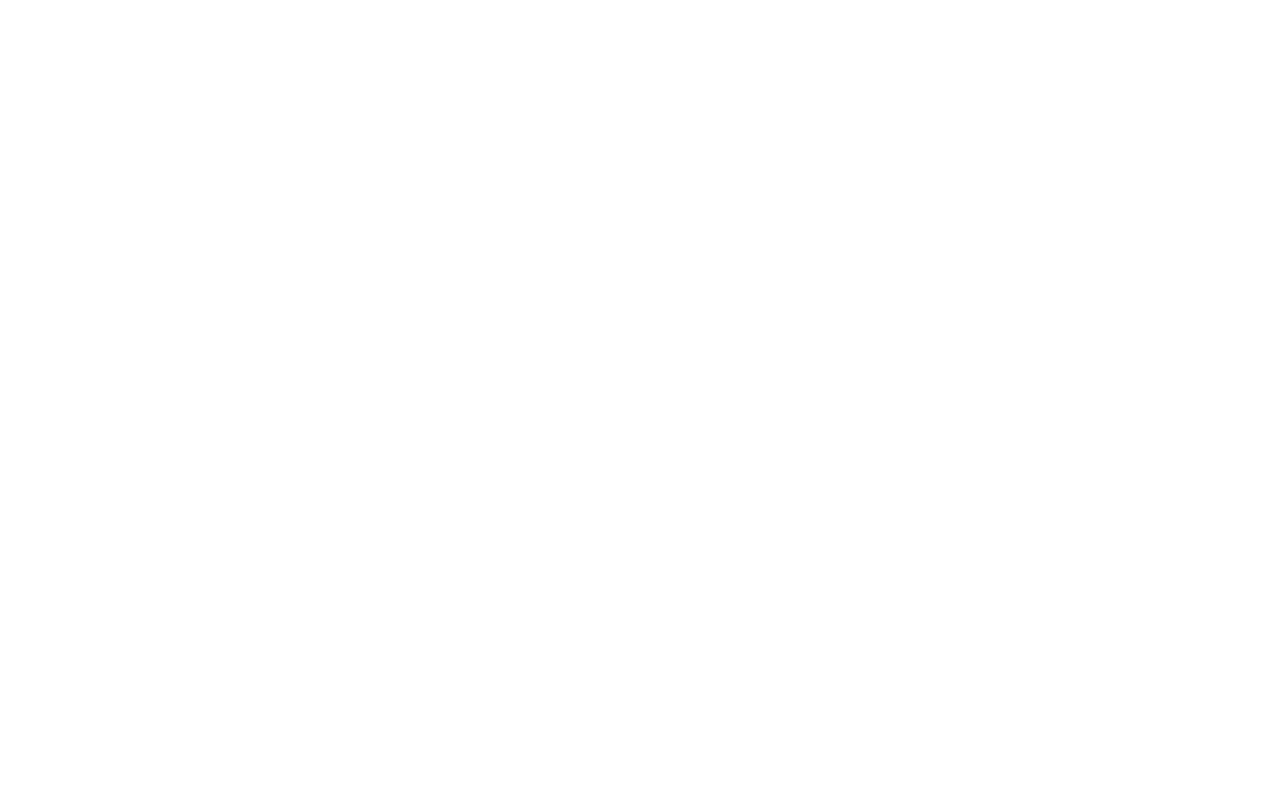
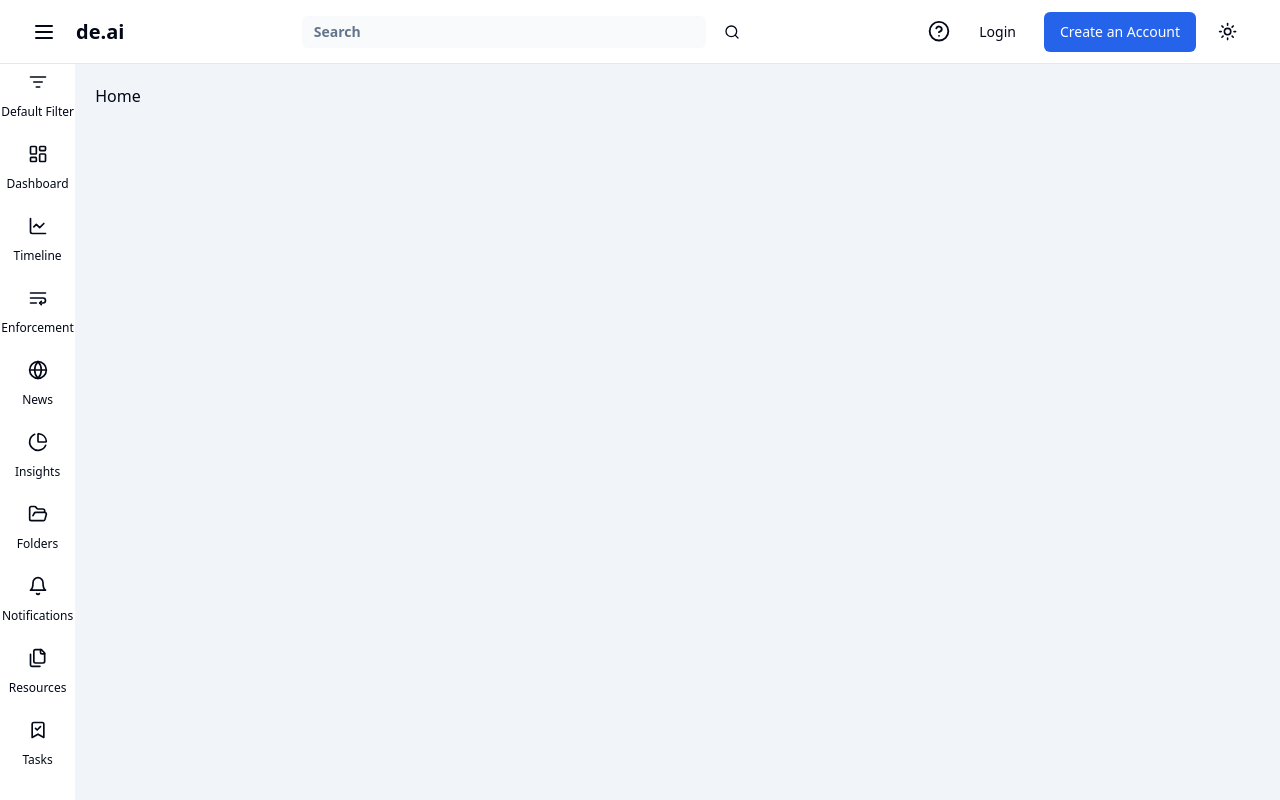
Before and after one commit to srisivasai/compliance.ai, a React (Vite) app: page / in a window 1280 px wide. Before the commit this address had no page. Built offline with nearby package versions, Linux system fonts and the light colour scheme.

Commit message:
added home page

```diff
--- a/src/App.jsx
+++ b/src/App.jsx
@@ -6,6 +6,7 @@ import { ThemeProvider } from "@/components/theme-provider"
 import PrimaryLayout from '@/components/Layouts/PrimaryLayout'
 
 //import Portal pages
+import Home from './Pages/Home';
 import Dashboard from './Pages/Dashboard';
 import DefaultFiler from './Pages/DefaultFilter';
 import Enforcement from './Pages/Enforcement';
@@ -20,6 +21,7 @@ function App() {
       <BrowserRouter>
         <Routes>
           <Route element={<PrimaryLayout />}>
+            <Route path="/" element={<Home />} />
             <Route path="/sources" element={<DefaultFiler />} />
             <Route path="/dashboard" element={<Dashboard />} />
             <Route path="/timeline" element={<Timeline />} />
--- /dev/null
+++ b/src/Pages/Home.jsx
@@ -0,0 +1,9 @@
+import React from 'react'
+
+const Home = () => {
+  return (
+    <div>Home</div>
+  )
+}
+
+export default Home
```
